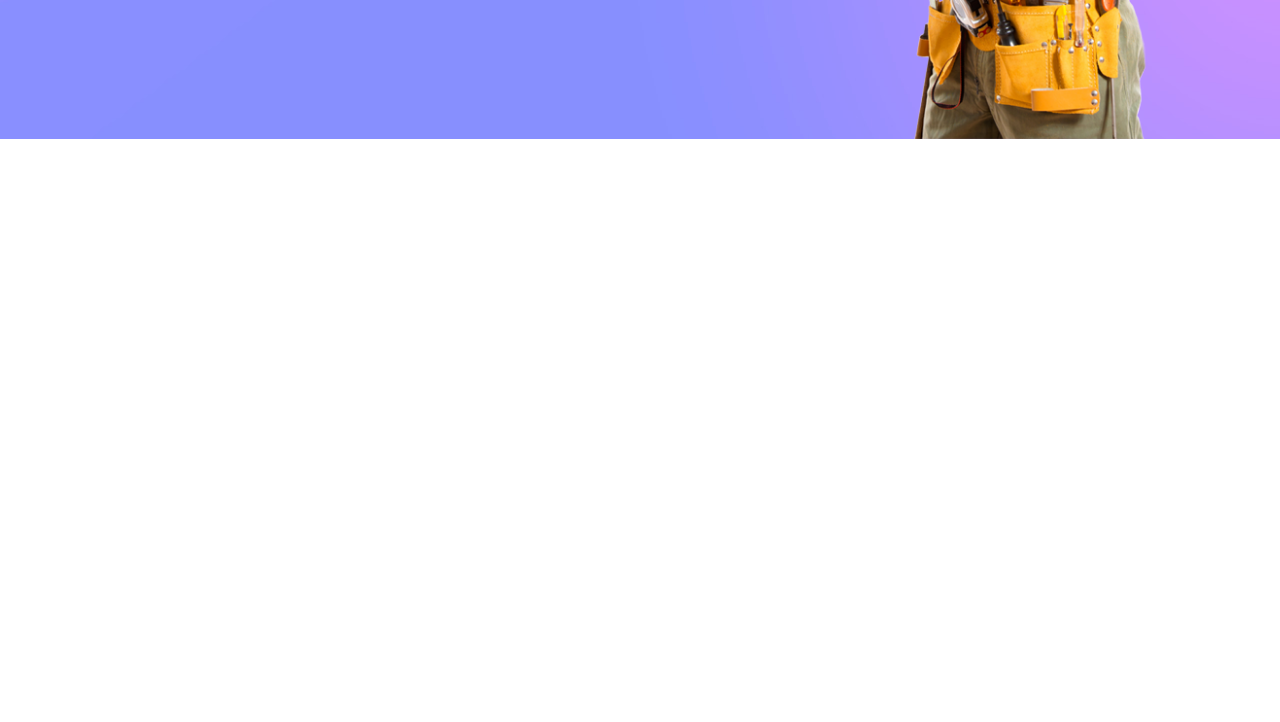
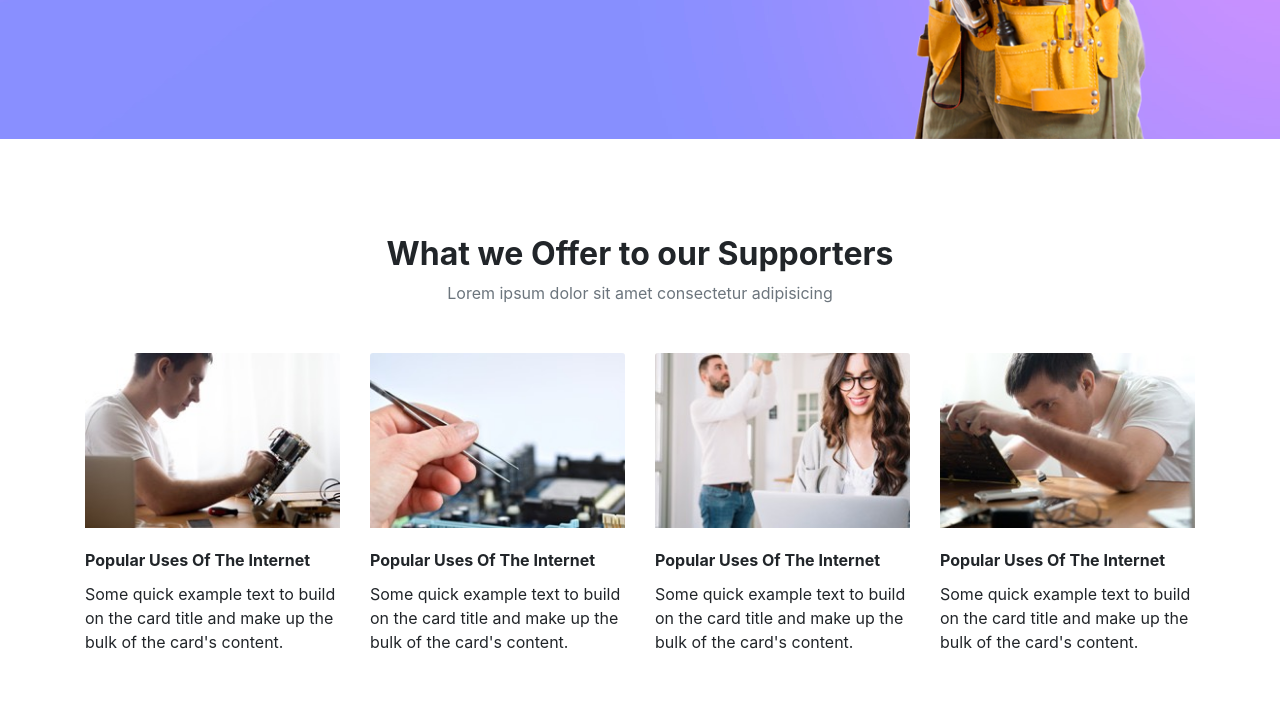
Before and after one commit to Eighnov08/project-bootstrap-v4, a PHP site: page / in a window 1280 px wide. Shown: the part 643-1365 px from the top of the page. Before the commit the page ends 782 px from the top, so only its background shows below. Run offline with PHP 8.4, Linux system fonts and the light colour scheme; some libraries are stand-ins or nearby versions.

Commit message:
membuat content 1 yang terdiri dari 2 row row teks dan row card

```diff
--- a/css/custom.css
+++ b/css/custom.css
@@ -24,4 +24,20 @@
   background-image: url("../images/banner-bg.jpg");
   color: white; }
 
+.content-1 h2 {
+  font-weight: bold; }
+
+.content-1 p {
+  margin-bottom: 0px; }
+
+.card {
+  border: none; }
+
+.judul-card {
+  font-weight: bold;
+  padding-bottom: 10px; }
+
+.card-body {
+  padding: 20px 0px; }
+
 /*# sourceMappingURL=custom.css.map */
--- a/index.html
+++ b/index.html
@@ -95,6 +95,63 @@
             </div>
         </div>
     </div>
+    <!-- CONTENT 1 -->
+    <div class="container content-1 my-5">
+        <div class="row text-center py-5">
+            <div class="col-md-12">
+                <h2>
+                    What we Offer to our Supporters
+                </h2>
+                <p class="text-muted">Lorem ipsum dolor sit amet consectetur adipisicing</p>
+            </div>
+        </div>
+        <div class="row">
+            <div class="col-md-3">
+                <div class="card">
+                    <img src="images/o1.jpg" class="card-img-top img-fluid">
+                    <div class="card-body">
+                        <p class="judul-card">
+                            Popular Uses Of The Internet
+                        </p>
+                        <p class="card-text">Some quick example text to build on the card title and make up the bulk of the card's content.</p>
+                    </div>
+                </div>
+            </div>
+            <div class="col-md-3">
+                <div class="card">
+                    <img src="images/o2.jpg" class="card-img-top img-fluid">
+                    <div class="card-body">
+                        <p class="judul-card">
+                            Popular Uses Of The Internet
+                        </p>
+                        <p class="card-text">Some quick example text to build on the card title and make up the bulk of the card's content.</p>
+                    </div>
+                </div>
+            </div>
+            <div class="col-md-3">
+                <div class="card">
+                    <img src="images/o3.jpg" class="card-img-top img-fluid">
+                    <div class="card-body">
+                        <p class="judul-card">
+                            Popular Uses Of The Internet
+                        </p>
+                        <p class="card-text">Some quick example text to build on the card title and make up the bulk of the card's content.</p>
+                    </div>
+                </div>
+            </div>
+            <div class="col-md-3">
+                <div class="card">
+                    <img src="images/o4.jpg" class="card-img-top img-fluid">
+                    <div class="card-body">
+                        <p class="judul-card">
+                            Popular Uses Of The Internet
+                        </p>
+                        <p class="card-text">Some quick example text to build on the card title and make up the bulk of the card's content.</p>
+                    </div>
+                </div>
+            </div>
+        </div>
+    </div>
     <!-- Optional JavaScript -->
     <!-- jQuery first, then Popper.js, then Bootstrap JS -->
     <script src="https://code.jquery.com/jquery-3.3.1.slim.min.js"></script>
```
Also changed, not shown: sass/kelas/_layout.scss (+21 -0 lines), 1 other file.
